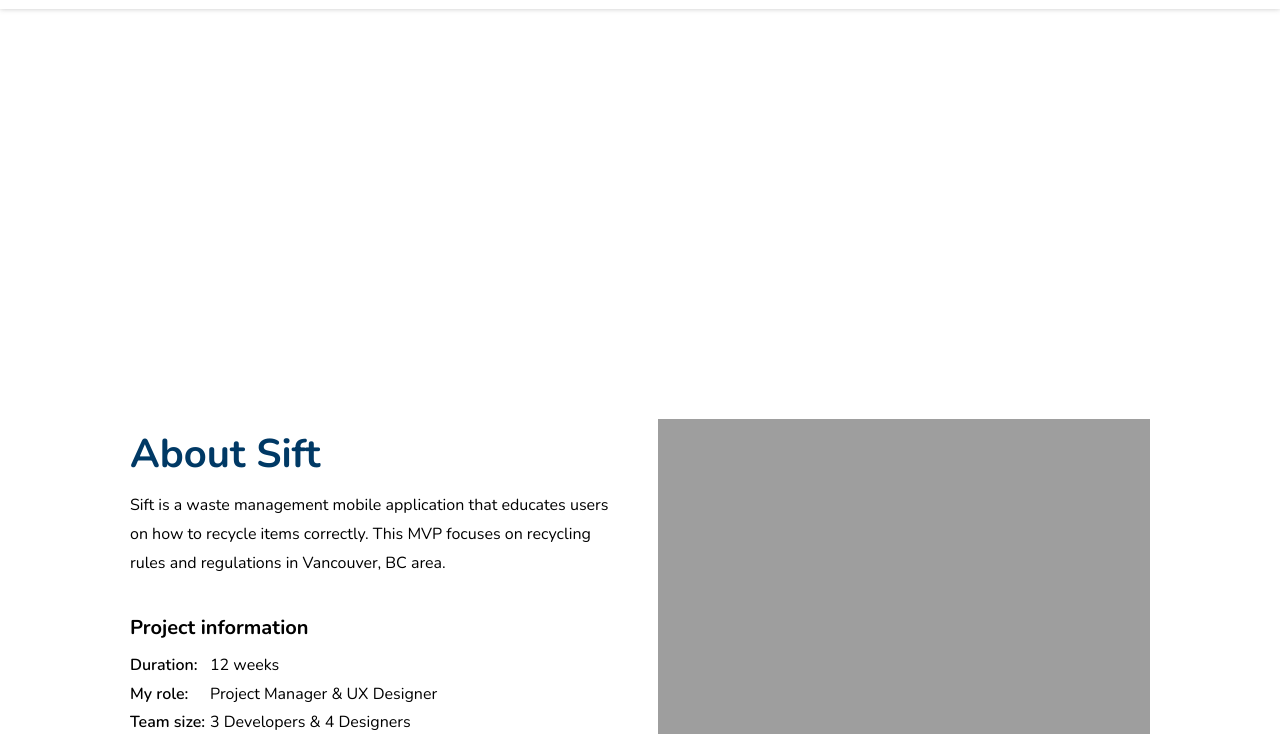
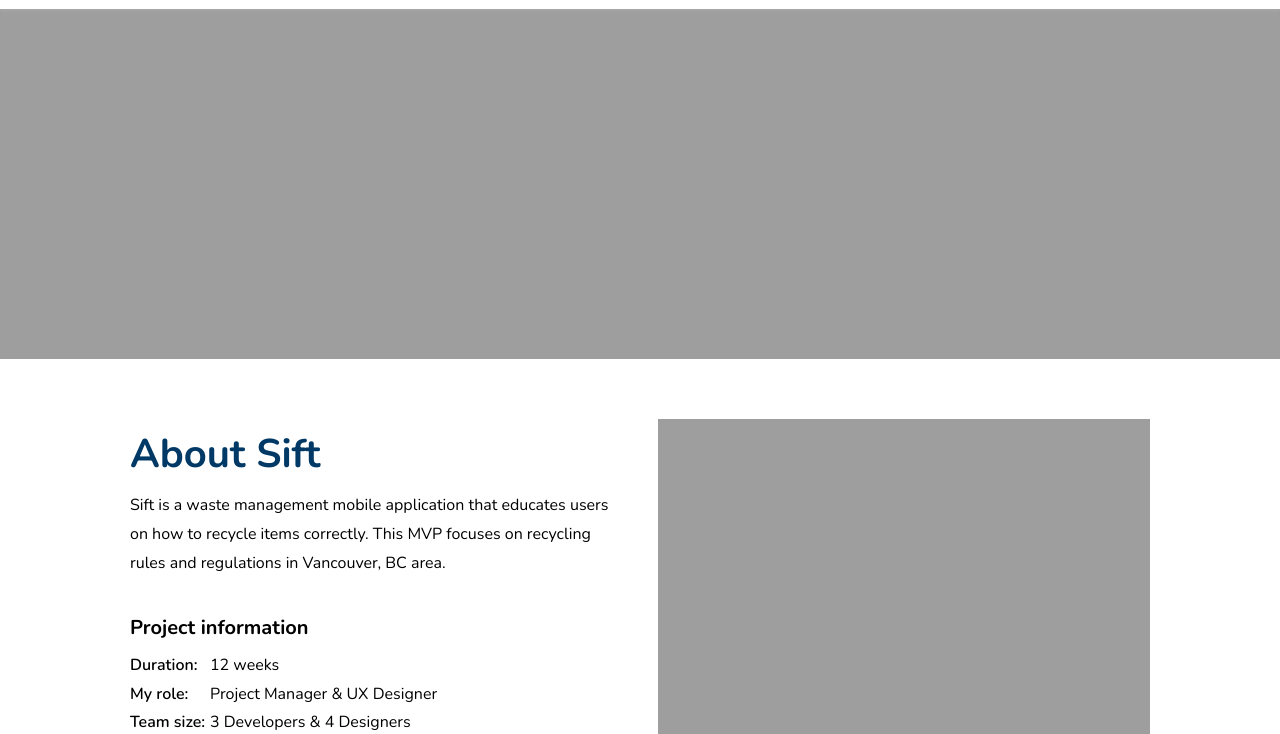
Before and after one commit to diana309/diana_portfolio, a plain HTML site: page projects/sift.html in a window 1280 px wide. Shown: the part 63-797 px from the top of the page. Drawn offline with nearby package versions, Linux system fonts and the light colour scheme; the site is published under a folder, as on GitHub Pages, so addresses that start at the root find nothing.

Commit message:
cover img fix

```diff
--- a/playday_style.css
+++ b/playday_style.css
@@ -1,5 +1,5 @@
 .sift .cover{
-    background: url(../img/playday/playday_court.png) fixed;
+    background: url(img/playday/playday_court.png) fixed;
     -webkit-background-size: cover;
     -moz-background-size: cover;
     -o-background-size: cover;
--- a/sift_style.css
+++ b/sift_style.css
@@ -1,5 +1,5 @@
 .sift .cover{
-  background: url(../img/sift/sift_cover.png) fixed;
+  background: url(img/sift/sift_cover.png) fixed;
   -webkit-background-size: cover;
   -moz-background-size: cover;
   -o-background-size: cover;
--- a/vita_style.css
+++ b/vita_style.css
@@ -1,6 +1,6 @@
 
 .sift .cover{
-    background: url(/img/vita/vita_cover.png) fixed center;
+    background: url(img/vita/vita_cover.png) fixed center;
     -webkit-background-size: cover;
     -moz-background-size: cover;
     -o-background-size: cover;
```
